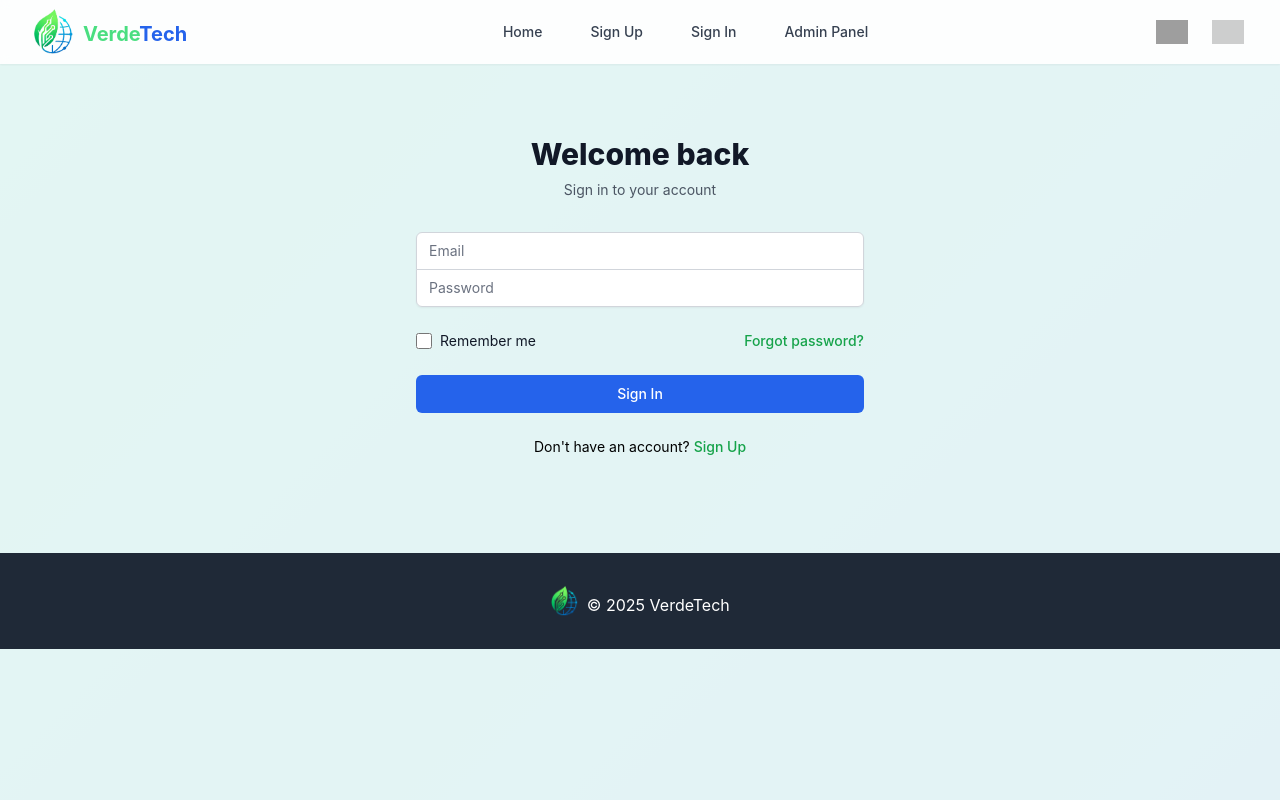
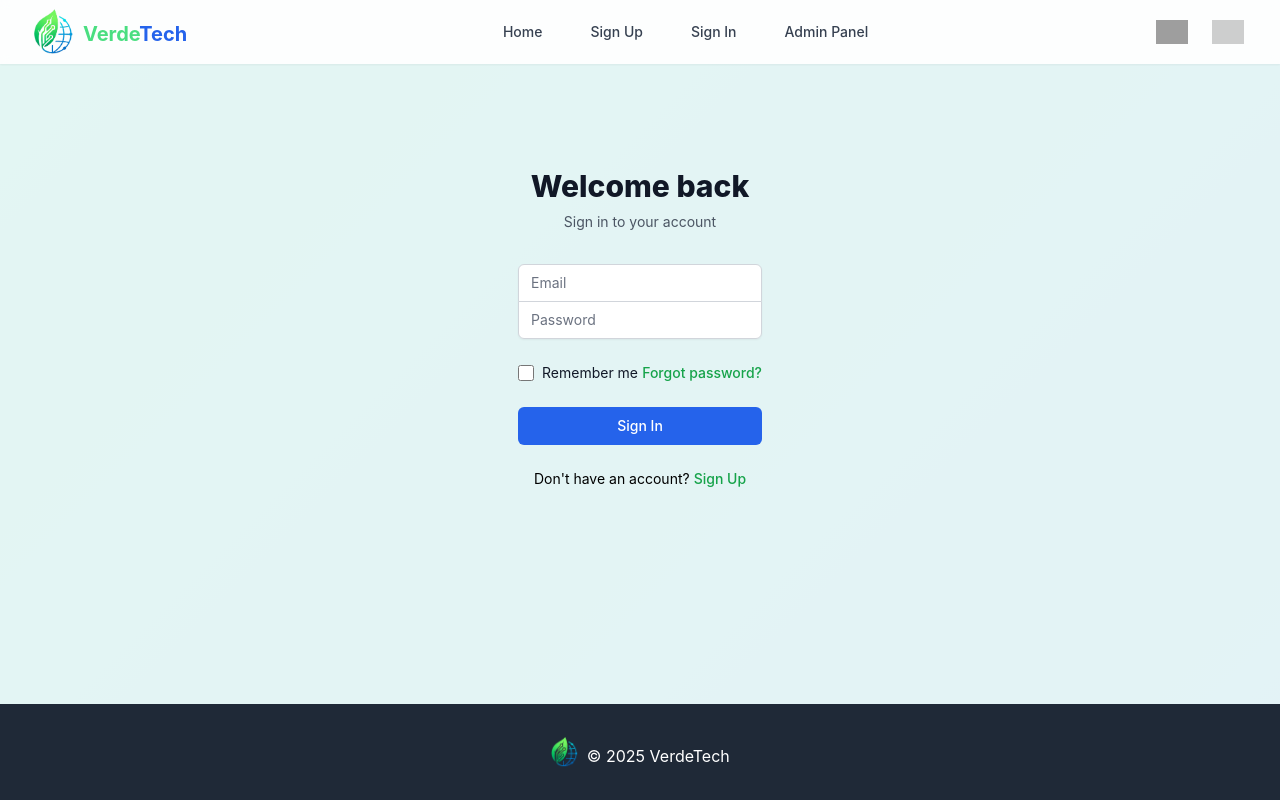
Before and after one commit to verdetech-xyz/website, a Vue app: page /login in a window 1280 px wide. Built offline with nearby package versions, Linux system fonts and the light colour scheme; grey boxes are pictures that could not be loaded.

Commit message:
Ajustar layout para rodapé fixo no final da página

```diff
--- a/src/components/layout/MainLayout.vue
+++ b/src/components/layout/MainLayout.vue
@@ -9,14 +9,14 @@
 </script>
 
 <template>
-  <div class="min-h-screen bg-gray-50/90">
+  <div class="flex flex-col min-h-screen bg-gray-50/90">
     <Navbar />
 
-    <main class="max-w-7xl mx-auto px-4 sm:px-6 lg:px-8 py-12">
+    <main class="flex-grow max-w-7xl mx-auto px-4 sm:px-6 lg:px-8 py-12">
       <slot></slot>
     </main>
 
-    <Footer />
+    <Footer class="mt-auto" />
   </div>
 </template>
 
--- a/src/views/AdminPage.vue
+++ b/src/views/AdminPage.vue
@@ -1,5 +1,5 @@
 <template>
-  <div class="bg-gray-100">
+  <div class="bg-gray-100 w-full min-h-[calc(100vh-160px)]">
 
     <!-- Admin Content -->
     <div class="container mx-auto px-6 py-8">
--- a/src/views/LoginPage.vue
+++ b/src/views/LoginPage.vue
@@ -81,7 +81,7 @@
 </script>
 
 <template>
-  <div class="flex-1 flex items-center justify-center">
+  <div class="flex items-center justify-center py-8">
       <div class="max-w-md w-full space-y-8">
         <div class="text-center">
           <h2 class="mt-6 text-3xl font-extrabold text-gray-900">{{ t('auth.login.title') }}</h2>
--- a/src/views/RegistrationPage.vue
+++ b/src/views/RegistrationPage.vue
@@ -128,7 +128,7 @@
 </script>
 
 <template>
-  <div class="flex-1 flex items-center justify-center">
+  <div class="flex items-center justify-center py-8">
       <div class="max-w-md w-full space-y-8">
         <div class="text-center">
           <h2 class="mt-6 text-3xl font-extrabold text-gray-900">{{ t('auth.register.title') }}</h2>
```
